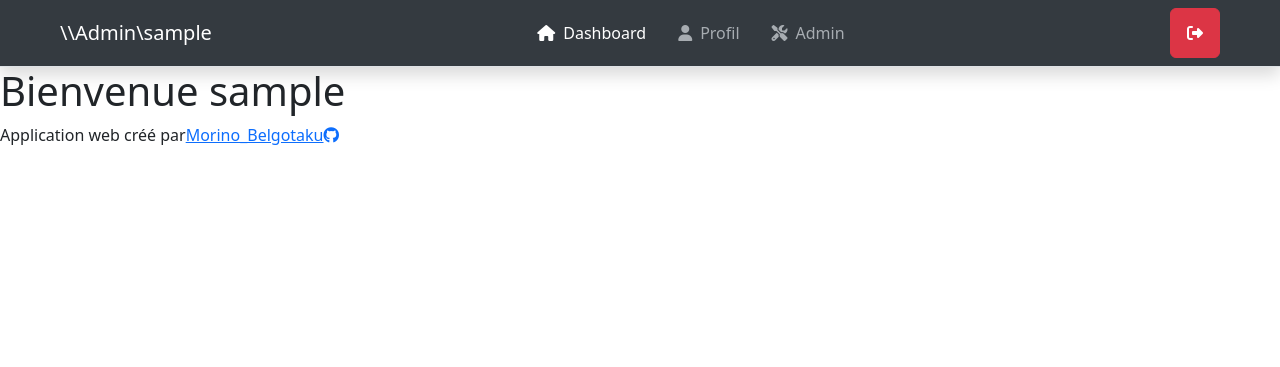
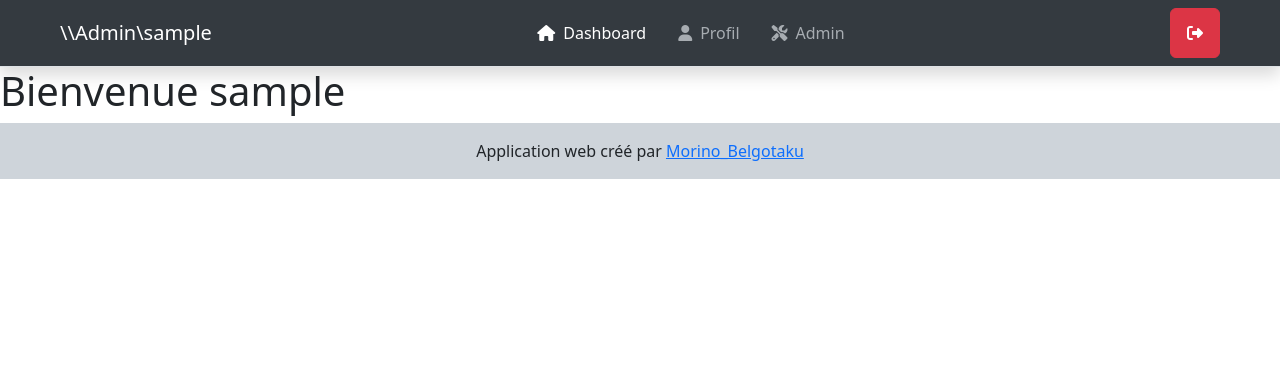
Before and after one commit to morinbruno/application_projet_epxress, a Node server app: page /dashboard in a window 1280 px wide. Shown: the top 367 px of the page. Run offline with Node 20, Linux system fonts and the light colour scheme; the visitor is signed in with stand-in values (Sample User, id 1); data that the repository does not hold is empty; some libraries are stand-ins or nearby versions.

Commit message:
Update footer.ejs

```diff
--- a/views/partials/footer.ejs
+++ b/views/partials/footer.ejs
@@ -1,3 +1,3 @@
+<footer class="d-flex bg-dark-subtle justify-content-center align-items-center py-3">
+    <p class="m-0">Application web créé par <a href="https://github.com/MorinoBelgotaku" target="_blank" class="link">Morino_Belgotaku</a></p>
 <footer>
-    <p>Application web créé par<a href="https://github.com/MorinoBelgotaku" target="_blank" class="github">Morino_Belgotaku<i class="fa-brands fa-github"></i></a></p>
-</footer>
```
